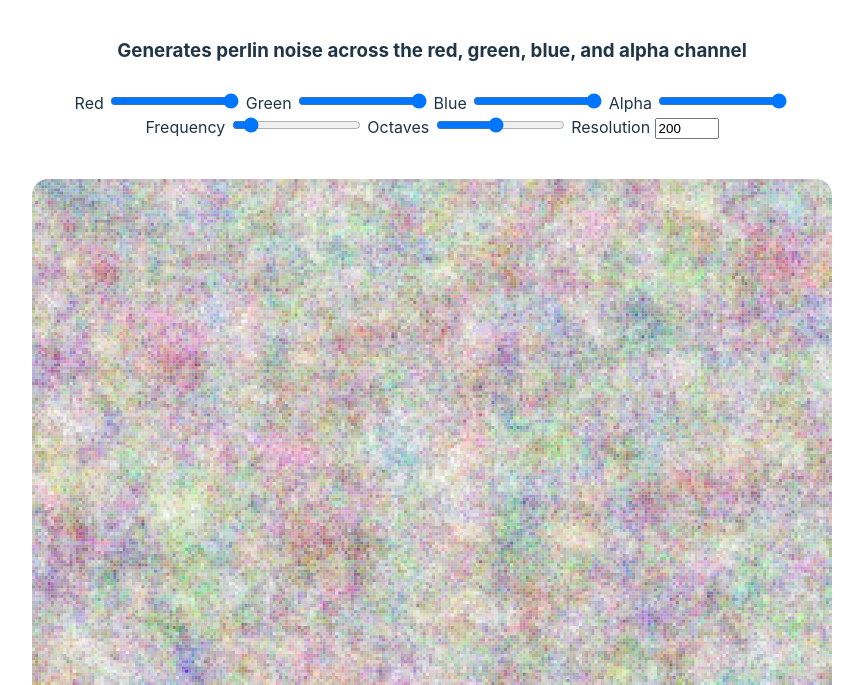
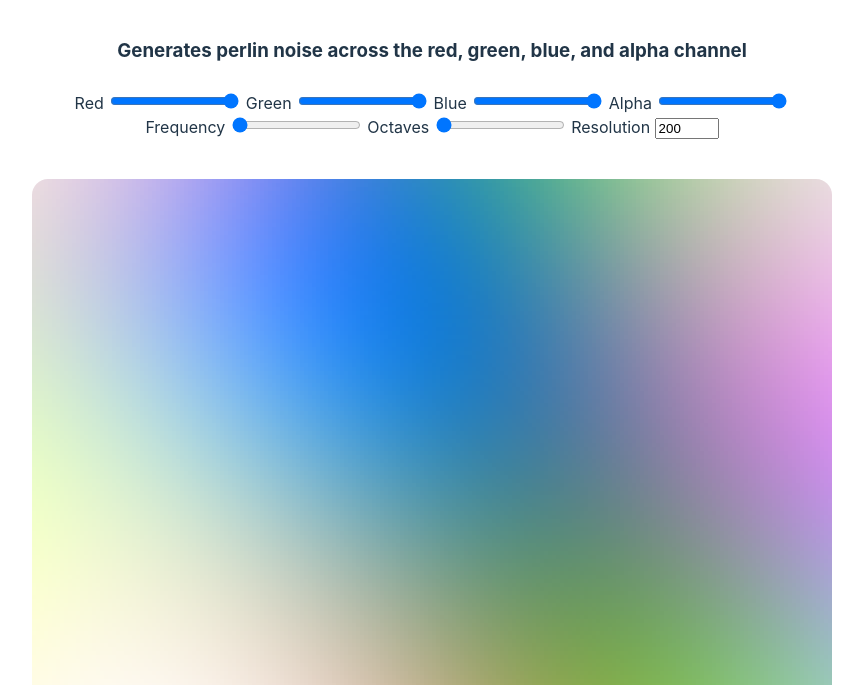
Before and after one commit to JacobNorlin/perlin-noise-generator, a website built with Vite: page index.html in a window 1280 px wide. Shown: the part 115-800 px from the top of the page, without its empty margins (208-1071 px from the left). Built offline with nearby package versions, Linux system fonts and the light colour scheme.

Commit message:
Fix bad start values

```diff
--- a/index.html
+++ b/index.html
@@ -32,12 +32,12 @@
         <div>
           <label>
             Frequency
-            <input type="range" min="1" max="64" value="7" id="freq-input" />
+            <input type="range" min="1" max="64" value="1" id="freq-input" />
           </label>
 
           <label>
             Octaves
-            <input type="range" min="1" max="16" value="8" id="octave-input" />
+            <input type="range" min="1" max="16" value="1" id="octave-input" />
           </label>
           <label>
             Resolution
--- a/src/main.ts
+++ b/src/main.ts
@@ -20,9 +20,9 @@ let green = 255;
 let blue = 255;
 let alpha = 1;
 
-let frequency = 7;
-let octaves = 8;
-let resolution = 256;
+let frequency = 1;
+let octaves = 1;
+let resolution = 200;
 
 // Input handling
 const redInput = document.querySelector<HTMLInputElement>("#red-input")!;
```
